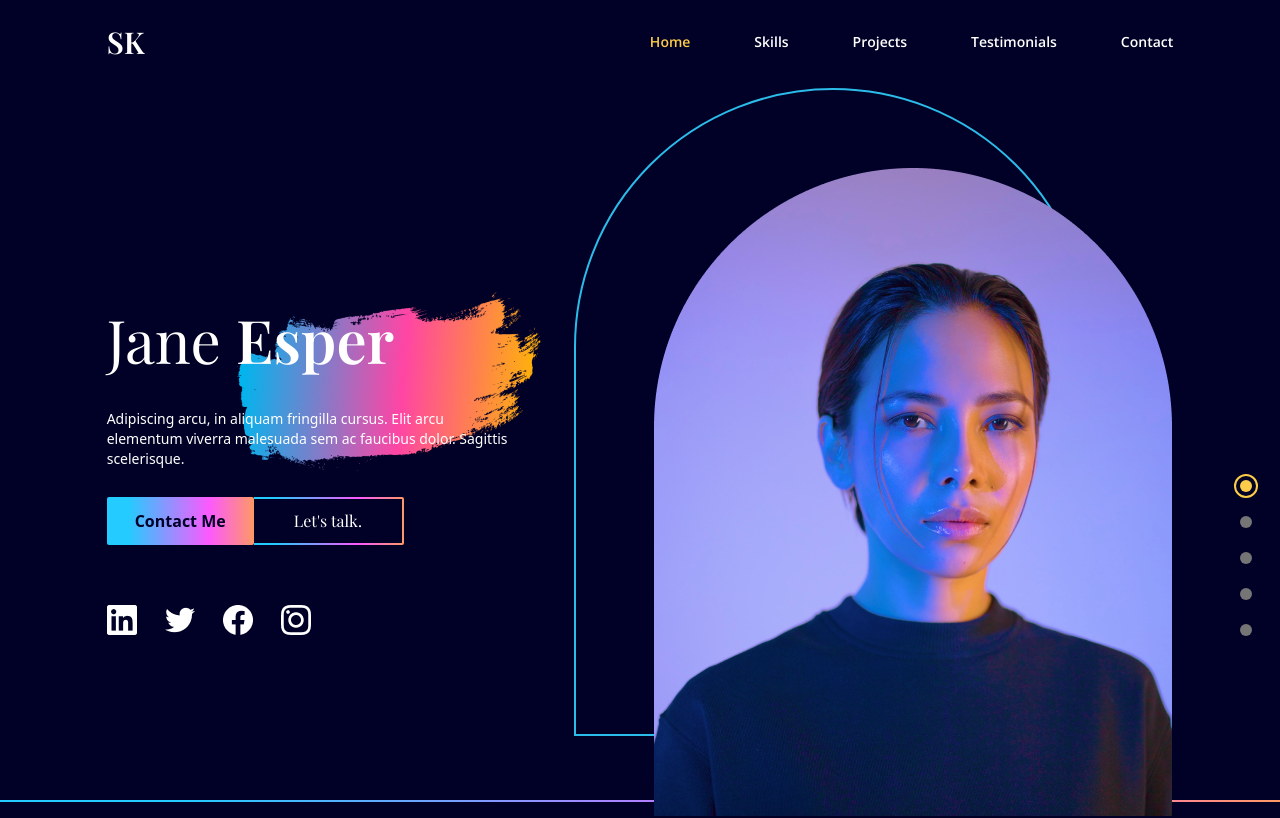
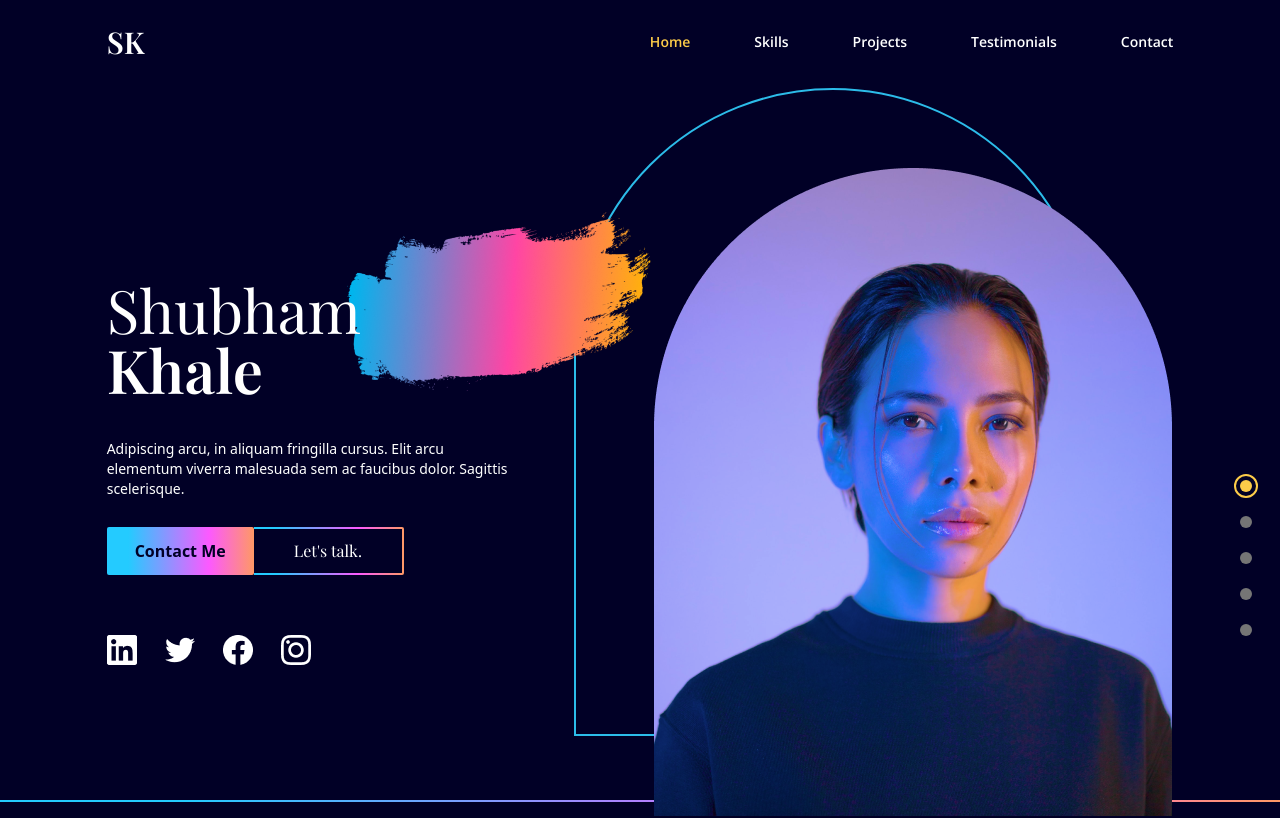
Before and after one commit to ShubhamKhale/react-portfolio, a React (Create React App) app: page / in a window 1280 px wide. Shown: the top 818 px of the page. Built offline with nearby package versions, Linux system fonts and the light colour scheme.

Commit message:
updated landing.jsx

```diff
--- a/src/scenes/Landing.jsx
+++ b/src/scenes/Landing.jsx
@@ -46,12 +46,12 @@ const Landing = ({ setSelectedPage }) => {
           }}
         >
           <p className="text-6xl font-playfair z-10 text-center md:text-start">
-            Jane {""}
+            Shubham {""}
             <span
               className="xs:relative  xs:font-semibold -z-20 xs:before:content-brush
-              before:absolute before:-left-[25px] before:-top-[70px] before:z-[-1]"
+              before:absolute before:-left-[40px] before:-top-[120px] before:z-[-1]"
             >
-              Esper
+              Khale
             </span>
           </p>
 
```
